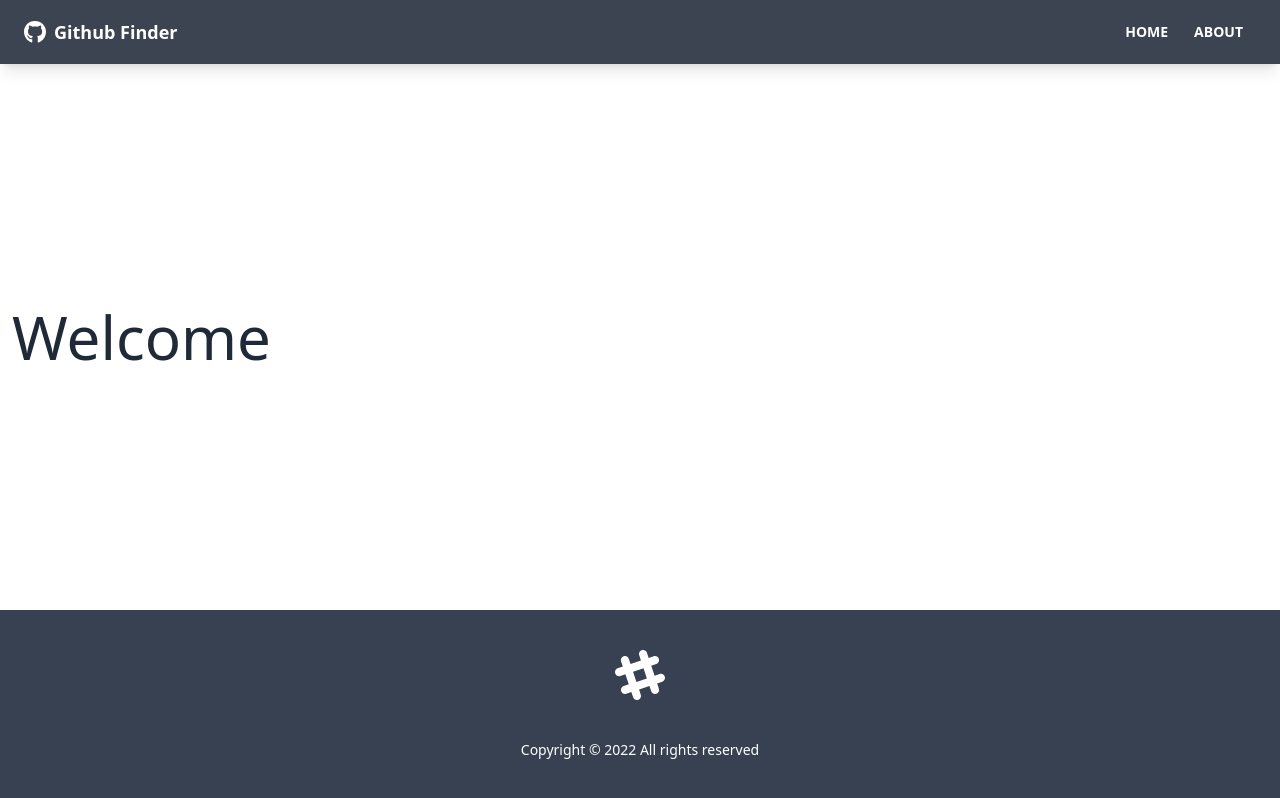
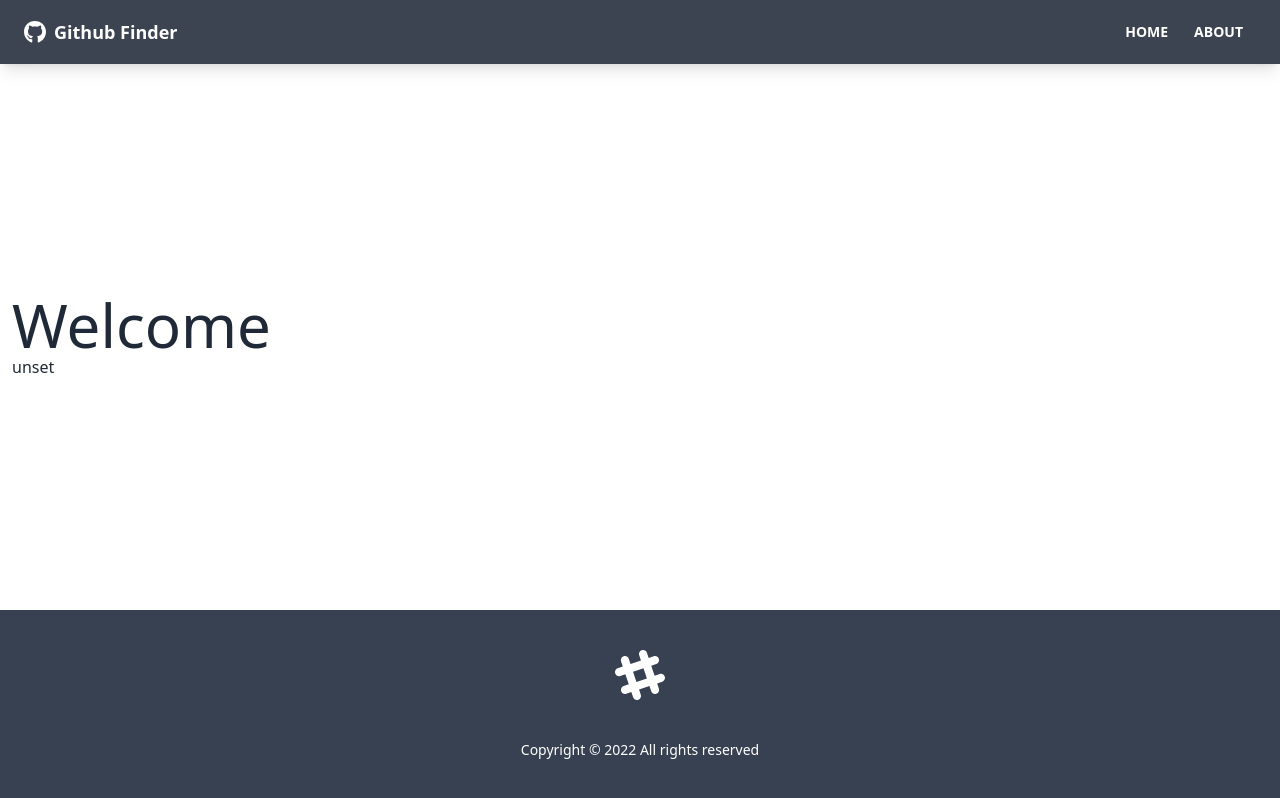
Before and after one commit to veggiepilot/github-finder, a React (Create React App) app: page / in a window 1280 px wide. Built offline with nearby package versions, Linux system fonts and the light colour scheme; no server answers; the HTML template or start-up script is replaced by a standard one.

Commit message:
Added github API keys and API Implementation

```diff
--- a/src/pages/Home.jsx
+++ b/src/pages/Home.jsx
@@ -2,9 +2,11 @@
 
 function Home() {
   return (
-    <h1 className='text-6xl'>
-      Welcome
-    </h1>
+      <div>
+        <h1 className='text-6xl'>Welcome</h1>
+        {process.env.REACT_APP_GITHUB_TOKEN}
+      </div>
+
   )
 }
 
```
Also changed, not shown: 1 other file (tests, documents, lock files or other folders).
